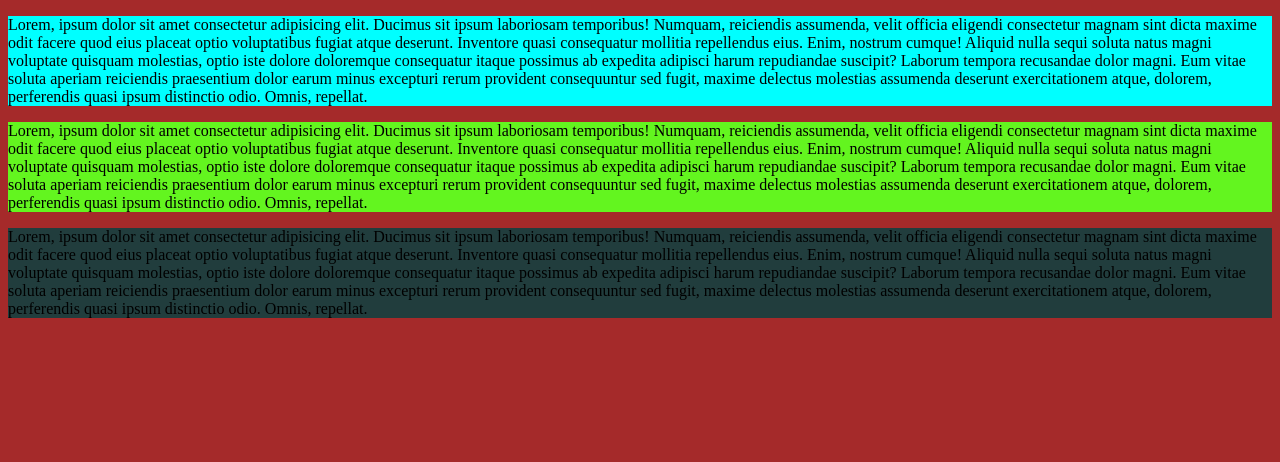
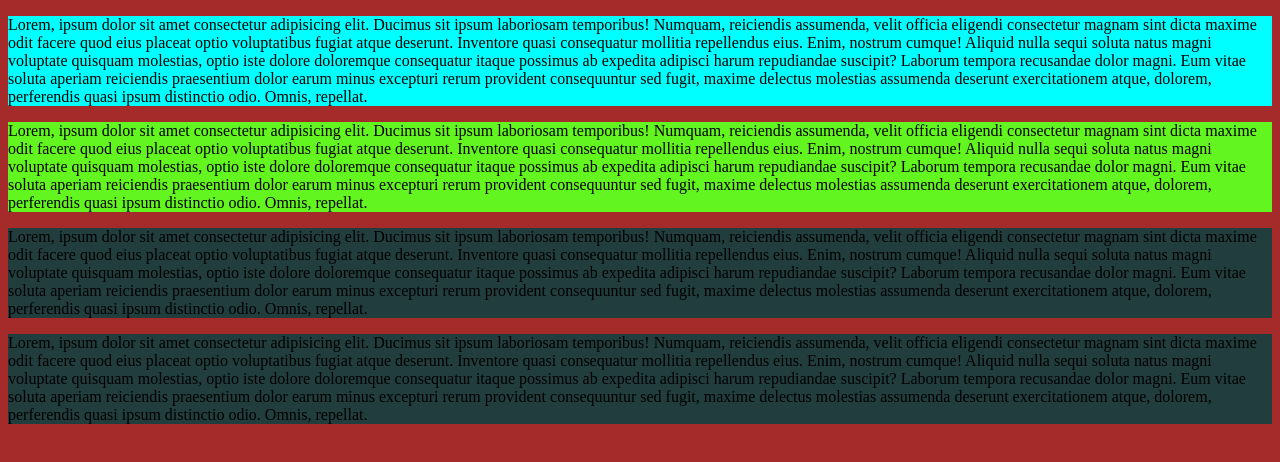
Before and after one commit to Ninjacreed/firstrepo, a plain HTML site: page index.html in a window 1280 px wide. Drawn offline with Linux system fonts and the light colour scheme.

Commit message:
updated index.html

```diff
--- a/index.html
+++ b/index.html
@@ -11,6 +11,7 @@
     <p class="new">Lorem, ipsum dolor sit amet consectetur adipisicing elit. Ducimus sit ipsum laboriosam temporibus! Numquam, reiciendis assumenda, velit officia eligendi consectetur magnam sint dicta maxime odit facere quod eius placeat optio voluptatibus fugiat atque deserunt. Inventore quasi consequatur mollitia repellendus eius. Enim, nostrum cumque! Aliquid nulla sequi soluta natus magni voluptate quisquam molestias, optio iste dolore doloremque consequatur itaque possimus ab expedita adipisci harum repudiandae suscipit? Laborum tempora recusandae dolor magni. Eum vitae soluta aperiam reiciendis praesentium dolor earum minus excepturi rerum provident consequuntur sed fugit, maxime delectus molestias assumenda deserunt exercitationem atque, dolorem, perferendis quasi ipsum distinctio odio. Omnis, repellat.</p>
     <p class="new1">Lorem, ipsum dolor sit amet consectetur adipisicing elit. Ducimus sit ipsum laboriosam temporibus! Numquam, reiciendis assumenda, velit officia eligendi consectetur magnam sint dicta maxime odit facere quod eius placeat optio voluptatibus fugiat atque deserunt. Inventore quasi consequatur mollitia repellendus eius. Enim, nostrum cumque! Aliquid nulla sequi soluta natus magni voluptate quisquam molestias, optio iste dolore doloremque consequatur itaque possimus ab expedita adipisci harum repudiandae suscipit? Laborum tempora recusandae dolor magni. Eum vitae soluta aperiam reiciendis praesentium dolor earum minus excepturi rerum provident consequuntur sed fugit, maxime delectus molestias assumenda deserunt exercitationem atque, dolorem, perferendis quasi ipsum distinctio odio. Omnis, repellat.</p>
     <p class="new2">Lorem, ipsum dolor sit amet consectetur adipisicing elit. Ducimus sit ipsum laboriosam temporibus! Numquam, reiciendis assumenda, velit officia eligendi consectetur magnam sint dicta maxime odit facere quod eius placeat optio voluptatibus fugiat atque deserunt. Inventore quasi consequatur mollitia repellendus eius. Enim, nostrum cumque! Aliquid nulla sequi soluta natus magni voluptate quisquam molestias, optio iste dolore doloremque consequatur itaque possimus ab expedita adipisci harum repudiandae suscipit? Laborum tempora recusandae dolor magni. Eum vitae soluta aperiam reiciendis praesentium dolor earum minus excepturi rerum provident consequuntur sed fugit, maxime delectus molestias assumenda deserunt exercitationem atque, dolorem, perferendis quasi ipsum distinctio odio. Omnis, repellat.</p>
+    <p class="new2">Lorem, ipsum dolor sit amet consectetur adipisicing elit. Ducimus sit ipsum laboriosam temporibus! Numquam, reiciendis assumenda, velit officia eligendi consectetur magnam sint dicta maxime odit facere quod eius placeat optio voluptatibus fugiat atque deserunt. Inventore quasi consequatur mollitia repellendus eius. Enim, nostrum cumque! Aliquid nulla sequi soluta natus magni voluptate quisquam molestias, optio iste dolore doloremque consequatur itaque possimus ab expedita adipisci harum repudiandae suscipit? Laborum tempora recusandae dolor magni. Eum vitae soluta aperiam reiciendis praesentium dolor earum minus excepturi rerum provident consequuntur sed fugit, maxime delectus molestias assumenda deserunt exercitationem atque, dolorem, perferendis quasi ipsum distinctio odio. Omnis, repellat.</p>
 
 </body>
 </html>
```
